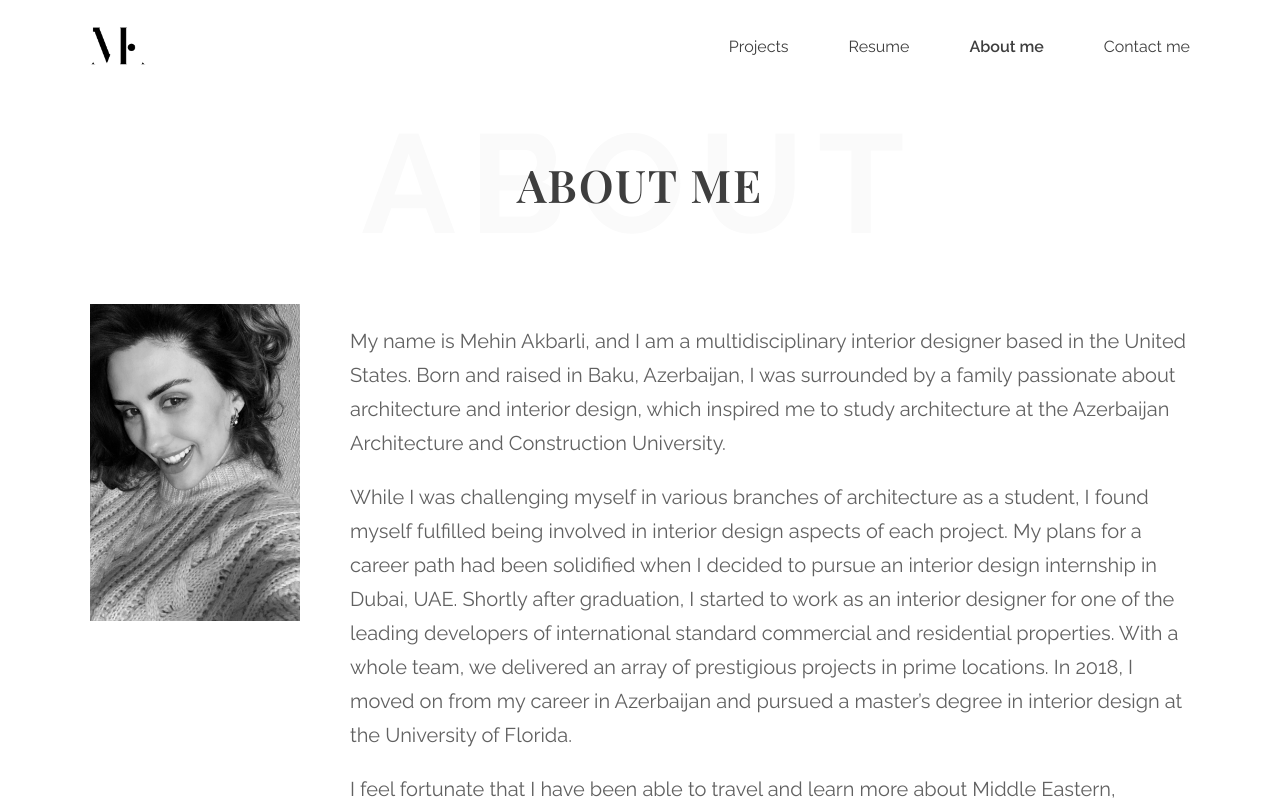
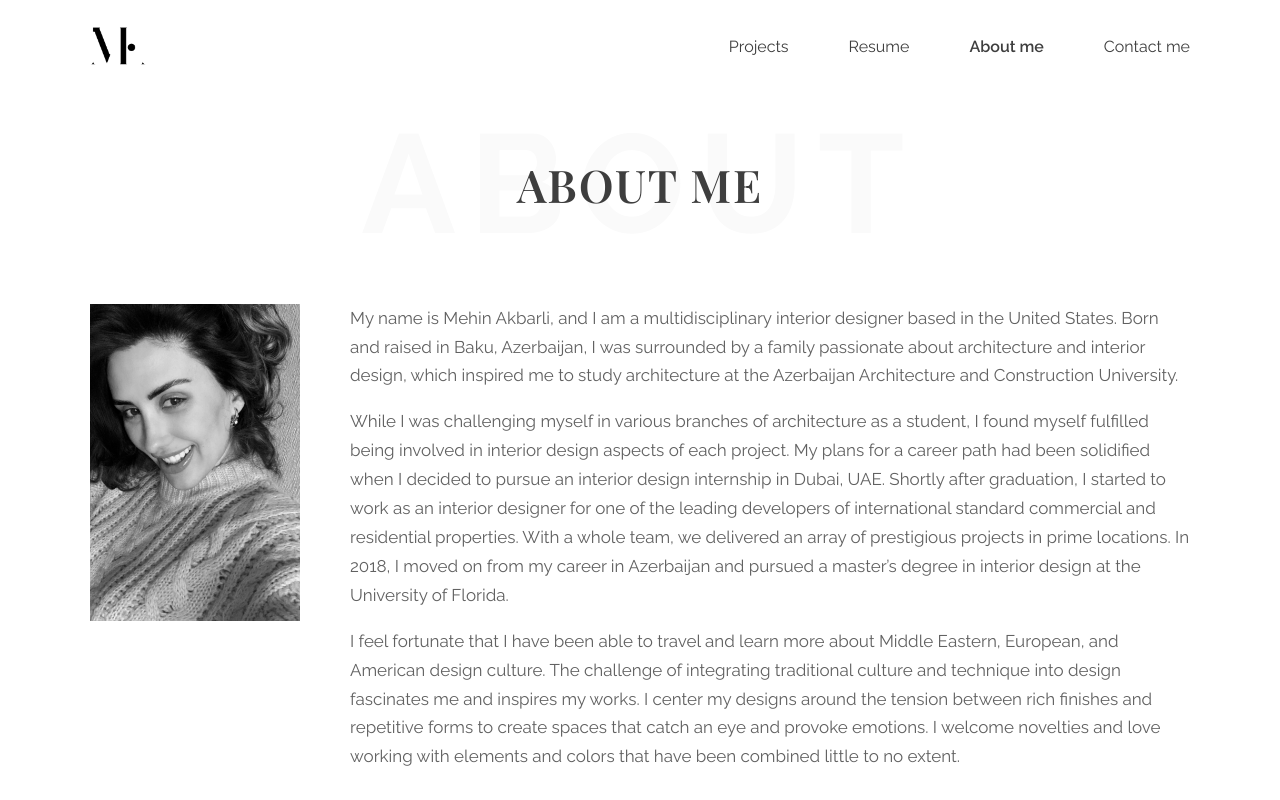
Before and after one commit to akbarlimehin/mehin, a Next.js app: page /about in a window 1280 px wide. Shown: the top 800 px of the page. Built offline with nearby package versions, Linux system fonts and the light colour scheme.

Commit message:
minor styles changes

```diff
--- a/styles/About.module.scss
+++ b/styles/About.module.scss
@@ -27,6 +27,12 @@
   p {
     color: $grey;
     line-height: 170%;
-    font-size: 20px;
+    font-size: 17px;
+
+    @include breakpoint(sm) {
+      &:first-of-type {
+        margin-top: 0;
+      }
+    }
   }
 }
--- a/styles/Project.module.scss
+++ b/styles/Project.module.scss
@@ -101,11 +101,11 @@
 
   p {
     text-align: center;
-    font-size: 16px;
+    font-size: 15px;
     line-height: 170%;
 
     @include breakpoint(sm) {
-      font-size: 18px;
+      font-size: 16px;
     }
   }
 
--- a/styles/Projects.module.scss
+++ b/styles/Projects.module.scss
@@ -28,6 +28,7 @@
     * {
       text-align: center;
       line-height: 160%;
+      color: $black;
     }
 
     img {
```
